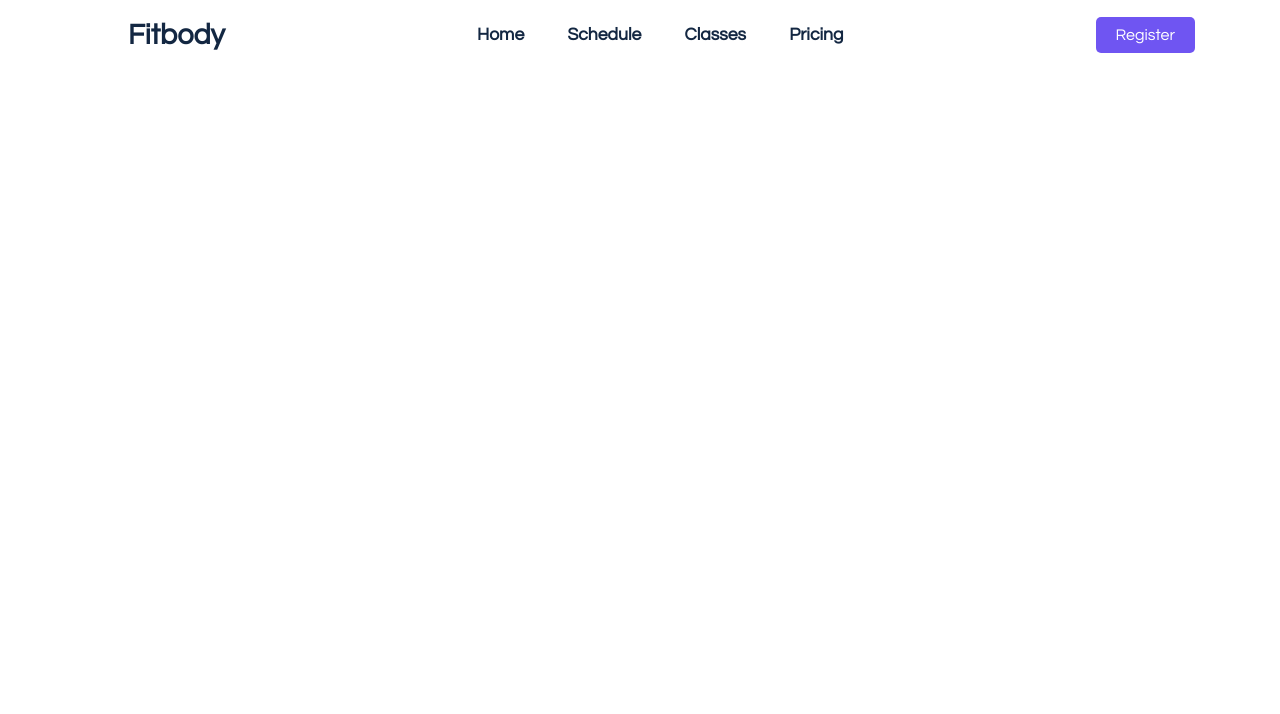
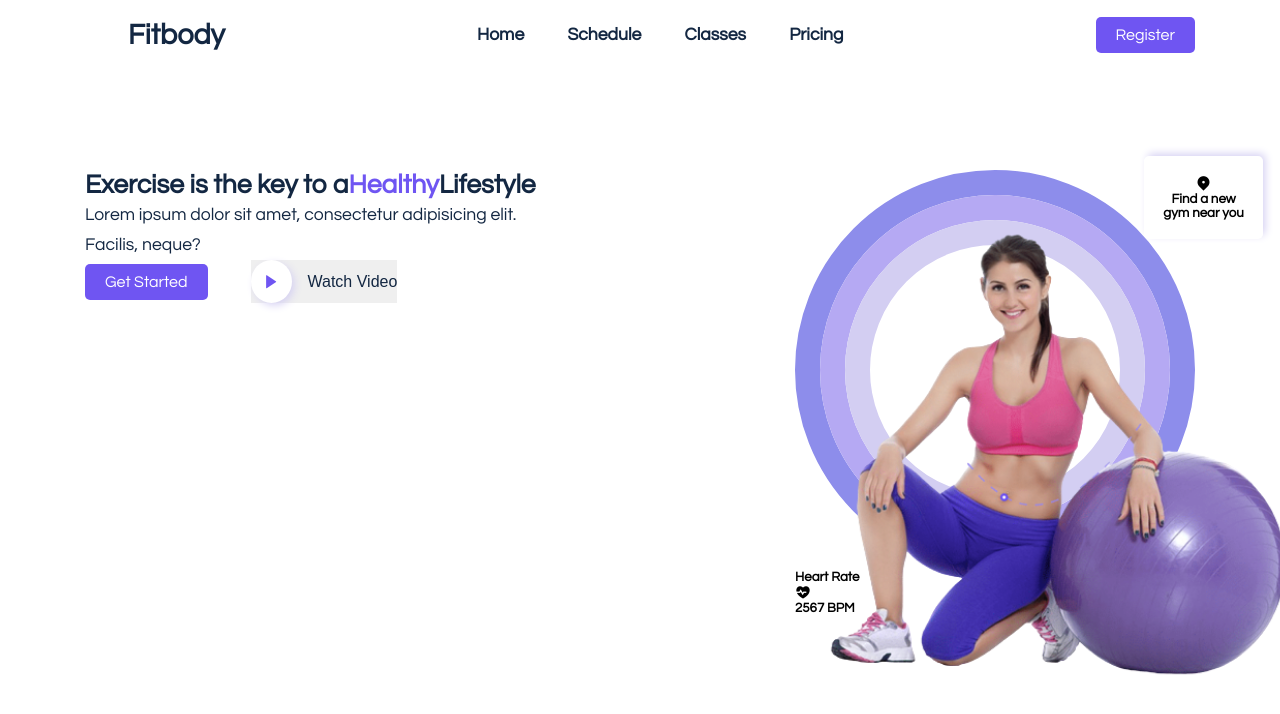
Before and after one commit to GrigoriyBerezin/gym-website-react, a React (Create React App) app: page / in a window 1280 px wide. Shown: the top 714 px of the page. Built offline with nearby package versions, Linux system fonts and the light colour scheme.

Commit message:
hero section

```diff
--- a/src/App.js
+++ b/src/App.js
@@ -1,9 +1,11 @@
 import "./App.css";
 import Header from "./components/Header/Header";
+import Hero from "./components/UI/Hero";
 
 function App() {
   return <>
     <Header/>
+    <Hero/>
   </>;
 }
 
--- /dev/null
+++ b/src/components/UI/Hero.jsx
@@ -0,0 +1,56 @@
+import React from 'react';
+import heroImg from '../../assets/img/gym-02.png'
+import dumbleIcon from '../../assets/img/dumble.png'
+import '../../styles/hero.css'
+
+const Hero = () => {
+  return (<section>
+    <div className="container">
+      <div className="hero__wrapper">
+        <div className="hero__content">
+          <h2>Exercise is the key to a
+            <span className="higlights">Healthy</span>Lifestyle
+          </h2>
+          <p>
+            Lorem ipsum dolor sit amet, consectetur adipisicing elit. <br/>Facilis, neque?
+          </p>
+          <div className="hero__btns">
+            <button className='register__btn'>Get Started</button>
+            <button className='watch__btn'><span><i className="ri-play-fill"></i></span>Watch Video</button>
+          </div>
+        </div>
+        <div className="hero__img">
+          <div className="hero__img-wrapper">
+
+            <div className="box-01">
+              <div className="box-02">
+                <div className="box-03">
+                  <div className="box__img">
+                    <img src={heroImg} alt=""/>
+                  </div>
+                </div>
+              </div>
+            </div>
+
+            <div className="hero__rate">
+              <h5>Heart Rate</h5>
+              <span><i className="ri-heart-pulse-fill"></i></span>
+              <h5>2567 BPM</h5>
+            </div>
+
+            <div className="gym__location">
+
+              <span><i className="ri-map-pin-2-fill"></i></span>
+              <h5>Find a new<br/> gym near you</h5>
+            </div>
+
+            <div className="dumble__icon"></div>
+            <img src={dumbleIcon} alt=""/>
+          </div>
+        </div>
+      </div>
+    </div>
+  </section>);
+};
+
+export default Hero;
--- /dev/null
+++ b/src/styles/hero.css
@@ -0,0 +1,138 @@
+.hero__wrapper {
+  display: flex;
+  justify-content: space-between;
+  padding-top: 50px;
+}
+
+.hero__content .section__title {
+  font-size: 3rem;
+  padding-right: 50px;
+  line-height: 60px;
+  margin-right: 20px;
+}
+
+.higlights {
+  color: var(--primary-color);
+}
+
+.hero__content {
+  font-size: 1.1rem;
+  color: var(--heading-color);
+  margin-bottom: 50px;
+  line-height: 30px;
+}
+
+.hero__btns {
+  display: flex;
+  align-items: center;
+  column-gap: 2.7rem;
+}
+
+.watch__btn {
+  border: none;
+  outline: none;
+  display: flex;
+  align-items: center;
+  column-gap: 1rem;
+  color: var(--heading-color);
+  font-size: 1rem;
+  font-weight: 500;
+  cursor: pointer;
+}
+
+.watch__btn span {
+  background: #fff;
+  border-radius: 50%;
+  padding: 10px;
+  color: var(--primary-color);
+  font-size: 1.3rem;
+  display: flex;
+  align-items: center;
+  justify-content: center;
+  box-shadow: 3px 3px 8px -1px #d3cef2;
+}
+
+.box-01 {
+  width: 400px;
+  height: 400px;
+  border-radius: 100%;
+  border: 25px solid rgba(141, 141, 235, 1);
+}
+
+.box-02 {
+  width: 350px;
+  height: 350px;
+  border-radius: 100%;
+  border: 25px solid #b5a9f3;
+}
+
+.box-03 {
+  width: 300px;
+  height: 300px;
+  border-radius: 100%;
+  border: 25px solid #d3cef2;
+}
+
+.hero__img-wrapper {
+  position: relative;
+  z-index: 1;
+}
+
+.box__img {
+  position: absolute;
+  top: 7%;
+  left: -13%;
+  z-index: 10;
+}
+
+.box__img img {
+  width: 123%;
+}
+
+.heart__rate {
+  position: absolute;
+  top: 55%;
+  left: -11%;
+  z-index: 10;
+  box-shadow: -3px 3px 8px -1px #d3cef2;
+  text-align: center;
+  background: #fff;
+  border-radius: 5px;
+  padding: 15px 10px;
+}
+
+.heart__rate span {
+  width: 30px;
+  height: 25px;
+  margin: auto;
+  display: flex;
+  align-items: center;
+  justify-content: center;
+  background: #d3cef2;
+  color: #d7337a;
+  border-radius: 3px;
+  padding: 3px;
+}
+.heart__rate h5, h6{
+  font-size: 0.8rem;
+  color: var(--heading-color);
+  font-weight: 6000;
+
+}
+.heart__rate h5{
+  margin-bottom: 10px;
+}
+.heart__rate h6{
+  margin-top: 10px;
+}
+.gym__location {
+  position: absolute;
+  top: -2%;
+  right: -17%;
+  z-index: 10;
+  box-shadow: 3px -3px 8px -1px #d3cef2;
+  text-align: center;
+  background: #fff;
+  border-radius: 5px;
+  padding: 1.2rem;
+}
```
